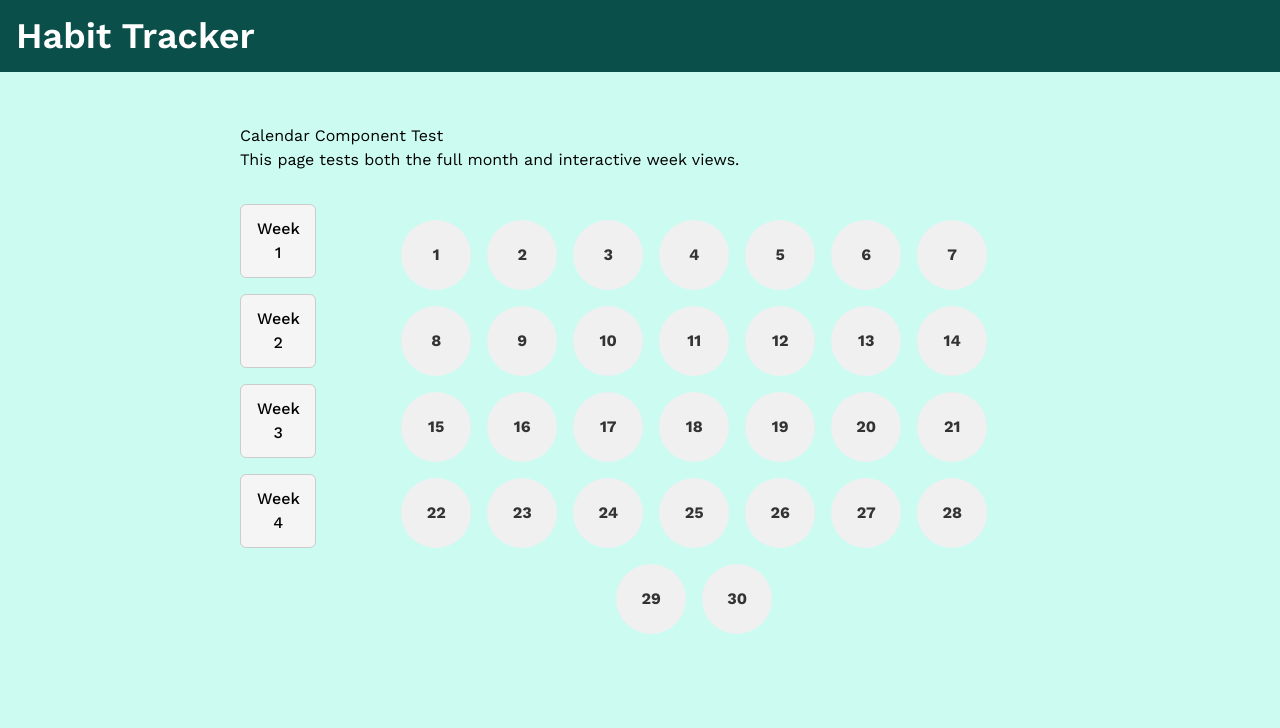
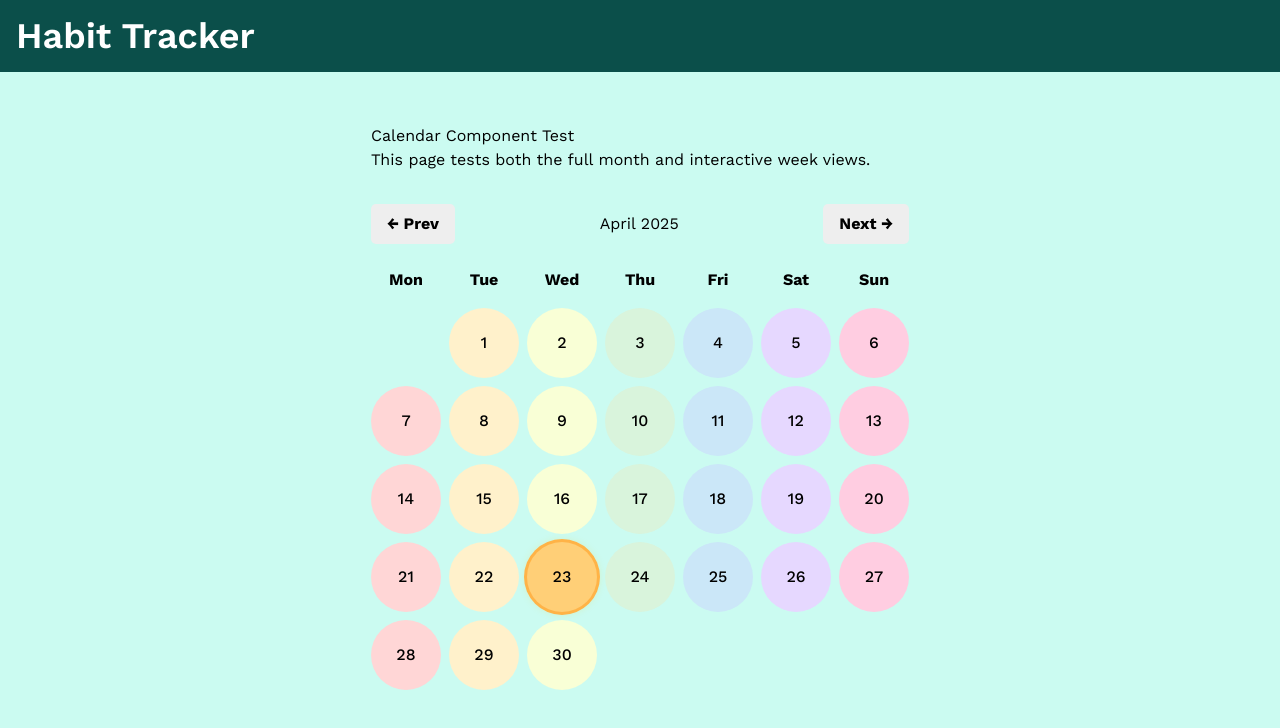
Before and after one commit to szetol0718/cs391finalproject, a Next.js app in the folder final_project_cs391/: page /test in a window 1280 px wide. Shown: the top 728 px of the page. Built offline with nearby package versions, Linux system fonts and the light colour scheme.

Commit message:
calendar new version

```diff
--- a/final_project_cs391/components/Calendar.tsx
+++ b/final_project_cs391/components/Calendar.tsx
@@ -1,107 +1,136 @@
-//  Calendar Component
-// Author: Yat Long(Louis) Szeto
-// Displays a flexible calendar grid view.
-// Props:
-//   - numOfDays: number of days to display (e.g., 14 for mini, 30 for full)
-//   - view: 'mini' or 'full' layout style
-// Reused across Home and Habit Tracker pages.
-// Styled using styled-components for CS391 Final Project.
+/**
+ * Calendar Component
+ * Author: Yat Long (Louis) Szeto
+ *
+ * Description:
+ * A dynamic and interactive calendar component for the CS391 Final Project.
+ * This component displays a real monthly calendar view aligned by weekdays (Monday to Sunday),
+ * with support for navigating between months.
+ *
+ * Features:
+ * - Displays the actual number of days in each month using dayjs
+ * - Aligns dates correctly based on the first weekday of the month
+ * - Highlights the current day
+ * - Month navigation (← / → buttons)
+ *
+ * Styling:
+ * - Fully styled using styled-components
+ * - Light-colored, circular date tiles with hover effects
+ *
+ * Usage:
+ * This calendar is reused across the Home and Habit Tracker pages. It is designed
+ * to support integration with data (e.g., habits, notes) per date and may be extended
+ * with additional logic for interactivity, form inputs, and dynamic indicators.
+ */
 
-//example of usage: <Calendar numOfDays={30} view="full" /> ,<Calendar numOfDays={14} view="mini" />
 'use client';
 import React, { useState } from 'react';
 import styled from 'styled-components';
-import dayjs from 'dayjs';
+import dayjs, { Dayjs } from 'dayjs';
+
+const rainbowColors = [
+  '#ffd6d6', // Red - Mon
+  '#fff1cb', // Orange - Tue
+  '#f9ffd6', // Yellow - Wed
+  '#d9f4dc', // Green - Thu
+  '#cbe7f8', // Blue - Fri
+  '#e6d8ff', // Indigo - Sat
+  '#ffcde1', // Violet - Sun
+];
 
 const Wrapper = styled.div`
-  display: flex;
-  gap: 2rem;
-  max-width: 800px;
+  max-width: 700px;
   margin: 2rem auto;
+  text-align: center;
 `;
 
-const WeekList = styled.div`
+const Header = styled.div`
   display: flex;
-  flex-direction: column;
-  gap: 1rem;
+  justify-content:space-between;
+  align-items:center;
+  margin-bottom:1rem;
 `;
 
-const WeekButton = styled.button<{ active: boolean }>`
-  padding: 0.75rem 1rem;
-  background: ${({ active }) => (active ? '#ddd' : '#f5f5f5')};
-  border: 1px solid #ccc;
-  border-radius: 6px;
+const NavButton = styled.button`
+  padding: 0.5rem 1rem;
+  background: #eee;
+  border: none;
+  border-radius: 5px;
   cursor: pointer;
-  font-weight: 500;
-  transition: background 0.3s;
+  font-weight: bold;
 
   &:hover {
-    background: #eee;
+    background: #ddd;
   }
 `;
 
-const CalendarPanel = styled.div`
-  flex-grow: 1;
-  display: flex;
-  flex-wrap: wrap;
-  justify-content: center;
-  gap: 1rem;
-  padding: 1rem;
+const Grid = styled.div`
+  display: grid;
+  grid-template-columns: repeat(7, 1fr);
+  gap: 0.5rem;
 `;
 
-const DayCircle = styled.div<{ bg: string }>`
+const DayHeader = styled.div`
+  font-weight: bold;
+  text-align: center;
+  padding: 0.5rem 0;
+`;
+
+const DayCircle = styled.div<{ bg: string; isToday?: boolean }>`
+  height: 70px;
   width: 70px;
-  height: 70px;
   border-radius: 50%;
-  background-color: ${({ bg }) => bg};
+  background: ${({ isToday, bg }) => (isToday ? '#ffcf77' : bg)};
   display: flex;
   align-items: center;
   justify-content: center;
-  font-weight: bold;
-  color: #333;
+  font-weight: 500;
+  margin: 0 auto;
+  transition: background 0.3s ease;
+  box-shadow: ${({ isToday }) =>
+    isToday ? '0 0 0 3px #ffb347, 0 0 10px rgba(255, 195, 0, 0.3)' : 'none'};
 `;
 
-const pastelColors = ['#ffd6d6', '#ffeecb', '#d9f4dc', '#cbe7f8', '#e6d8ff', '#fff1cb', '#ffcde1'];
+const weekdayLabels = ['Mon', 'Tue', 'Wed', 'Thu', 'Fri', 'Sat', 'Sun'];
 
 const Calendar: React.FC = () => {
-  const [selectedWeek, setSelectedWeek] = useState<number | null>(null);
+  const today = dayjs();
+  const [month, setMonth] = useState<Dayjs>(today.startOf('month'));
 
-  const renderFullMonth = () => {
-    const days = Array.from({ length: 30 }, (_, i) => i + 1);
-    return days.map((day) => (
-      <DayCircle key={day} bg="#f0f0f0">
-        {day}
+  const startDay = (month.day() + 6) % 7;
+  const daysInMonth = month.daysInMonth();
+
+  const goPrevMonth = () => setMonth(month.subtract(1, 'month'));
+  const goNextMonth = () => setMonth(month.add(1, 'month'));
+
+  const blanks = Array.from({ length: startDay }, (_, i) => <div key={`blank-${i}`} />);
+  const days = Array.from({ length: daysInMonth }, (_, i) => {
+    const currentDate = month.add(i, 'day');
+    const isToday = currentDate.isSame(today, 'day');
+    const weekdayIndex = (currentDate.day() + 6) % 7; // 0 = Monday
+    const bg = rainbowColors[weekdayIndex];
+
+    return (
+      <DayCircle key={i} isToday={isToday} bg={bg}>
+        {currentDate.date()}
       </DayCircle>
-    ));
-  };
-
-  const renderWeek = (weekIndex: number) => {
-    const weekStart = weekIndex * 7 + 1;
-    const weekDays = Array.from({ length: 7 }, (_, i) => weekStart + i);
-    return weekDays.map((day, i) => (
-      <DayCircle key={day} bg={pastelColors[i % pastelColors.length]}>
-        {day}
-      </DayCircle>
-    ));
-  };
+    );
+  });
 
   return (
     <Wrapper>
-      <WeekList>
-        {[1, 2, 3, 4].map((week) => (
-          <WeekButton
-            key={week}
-            active={selectedWeek === week}
-            onClick={() => setSelectedWeek(week === selectedWeek ? null : week)}
-          >
-            Week {week}
-          </WeekButton>
+      <Header>
+        <NavButton onClick={goPrevMonth}>← Prev</NavButton>
+        <h2>{month.format('MMMM YYYY')}</h2>
+        <NavButton onClick={goNextMonth}>Next →</NavButton>
+      </Header>
+
+      <Grid>
+        {weekdayLabels.map((label) => (
+          <DayHeader key={label}>{label}</DayHeader>
         ))}
-      </WeekList>
-
-      <CalendarPanel>
-        {selectedWeek ? renderWeek(selectedWeek - 1) : renderFullMonth()}
-      </CalendarPanel>
+        {blanks.concat(days)}
+      </Grid>
     </Wrapper>
   );
 };
```
